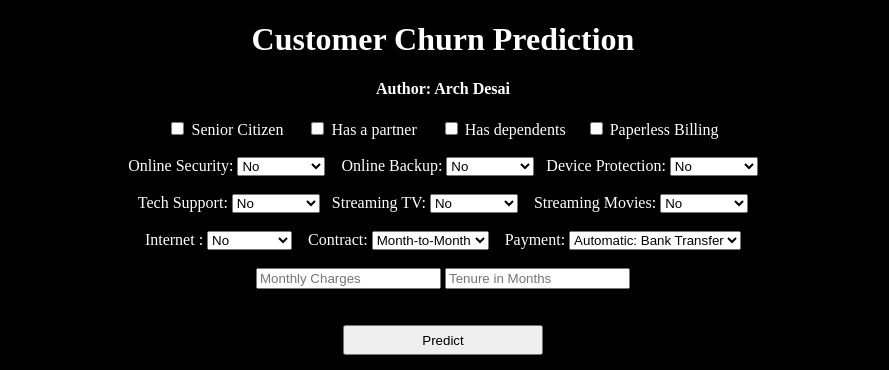
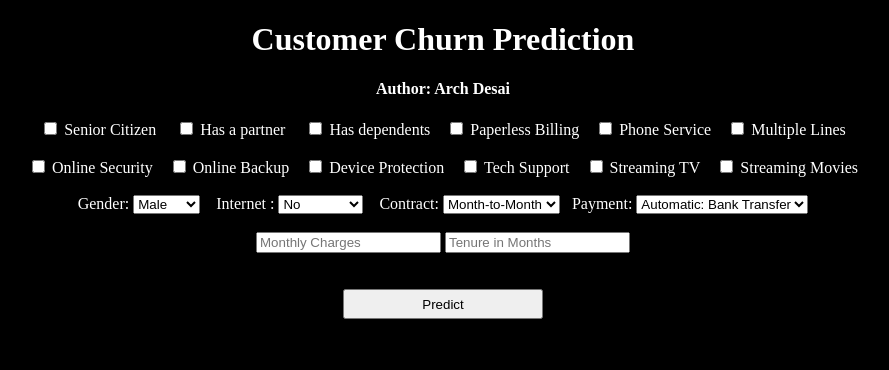
Before and after one commit to girinath01/analysis, a Flask app: page / in a window 1280 px wide. Shown: the top 370 px of the page, without its empty margins (197-1086 px from the left). Run offline with Flask 2, Linux system fonts and the light colour scheme; parts of the project's set-up code (start-up, migrations or seed data) failed here and were passed over.

Commit message:
Add files via upload

```diff
--- a/templates/index.html
+++ b/templates/index.html
@@ -5,7 +5,7 @@
   <title>Customer Churn Prediction</title>
 </head>
 
-<body style="background: Black" text="white">
+<body style="background: black" text="white">
 
  <div class="login">
 	<center><h1>Customer Churn Prediction</h1></center>
@@ -16,63 +16,43 @@
 
     <center>
       <input type="checkbox" id="SeniorCitizen" name="SeniorCitizen" value=1>
-      <label for="SeniorCitizen"> Senior Citizen</label> &nbsp;&nbsp;&nbsp;&nbsp;
+      <label for="SeniorCitizen"> Senior Citizen</label> &nbsp;&nbsp;&nbsp;
       <input type="checkbox" id="Partner" name="Partner" value=1>
-      <label for="Partner">Has a partner</label> &nbsp;&nbsp;&nbsp;&nbsp;
+      <label for="Partner">Has a partner</label> &nbsp;&nbsp;&nbsp;
       <input type="checkbox" id="Dependents" name="Dependents" value=1>
-      <label for="Dependents">Has dependents</label>&nbsp;&nbsp;&nbsp;&nbsp;
+      <label for="Dependents">Has dependents</label>&nbsp;&nbsp;&nbsp;
       <input type="checkbox" id="PaperlessBilling" name="PaperlessBilling" value=1>
-      <label for="PaperlessBilling">Paperless Billing</label>
+      <label for="PaperlessBilling">Paperless Billing</label>&nbsp;&nbsp;&nbsp;
+      <input type="checkbox" id="PhoneService" name="PhoneService" value=1>
+      <label for="PhoneService">Phone Service</label>&nbsp;&nbsp;&nbsp;
+      <input type="checkbox" id="MultipleLines" name="MultipleLines" value=1>
+      <label for="MultipleLines">Multiple Lines</label>
     </center>
     <br>
 
     <center>
-      <label for="OnlineSecurity">Online Security:</label>
-        <select id="OnlineSecurity" name="OnlineSecurity">
-            <option value=0>No</option>
-            <option value=1>Yes</option>
-              <option value=2>No Internet</option>
+      <input type="checkbox" id="OnlineSecurity" name="OnlineSecurity" value=1>
+      <label for="OnlineSecurity">Online Security</label>&nbsp;&nbsp;&nbsp;
+      <input type="checkbox" id="OnlineBackup" name="OnlineBackup" value=1>
+      <label for="OnlineBackup">Online Backup</label>&nbsp;&nbsp;&nbsp;
+      <input type="checkbox" id="DeviceProtection" name="DeviceProtection" value=1>
+      <label for="DeviceProtection">Device Protection</label>&nbsp;&nbsp;&nbsp;
+      <input type="checkbox" id="TechSupport" name="TechSupport" value=1>
+      <label for="TechSupport">Tech Support</label>&nbsp;&nbsp;&nbsp;
+      <input type="checkbox" id="StreamingTV" name="StreamingTV" value=1>
+      <label for="StreamingTV">Streaming TV</label>&nbsp;&nbsp;&nbsp;
+      <input type="checkbox" id="StreamingMovies" name="StreamingMovies" value=1>
+      <label for="StreamingMovies">Streaming Movies</label>
+     </center>
+     <br>
+
+    <center>
+      <label for="gender">Gender:</label>
+        <select id="gender" name="gender">
+            <option value=0>Male</option>
+            <option value=1>Female</option>
         </select> &nbsp;&nbsp;
 
-      <label for="OnlineBackup">Online Backup:</label>
-        <select id="OnlineBackup" name="OnlineBackup">
-            <option value=0>No</option>
-            <option value=1>Yes</option>
-              <option value=2>No Internet</option>
-      </select>&nbsp;&nbsp;
-
-      <label for="DeviceProtection">Device Protection:</label>
-        <select id="DeviceProtection" name="DeviceProtection">
-            <option value=0>No</option>
-            <option value=1>Yes</option>
-              <option value=2>No Internet</option>
-        </select>
-        </center><br>
-
-    <center>
-
-        <label for="TechSupport">Tech Support:</label>
-        	<select id="TechSupport" name="TechSupport">
-          		<option value=0>No</option>
-          		<option value=1>Yes</option>
-                <option value=2>No Internet</option>
-        	</select>&nbsp;&nbsp;
-
-      <label for="StreamingTV">Streaming TV:</label>
-      	<select id="StreamingTV" name="StreamingTV">
-        		<option value=0>No</option>
-        		<option value=1>Yes</option>
-              <option value=2>No Internet</option>
-      	</select>
-      &nbsp;&nbsp;
-      <label for="StreamingMovies">Streaming Movies:</label>
-      	<select id="StreamingMovies" name="StreamingMovies">
-        		<option value=0>No</option>
-        		<option value=1>Yes</option>
-              <option value=2>No Internet</option>
-      	</select></center>
-
-      <center><br>
       <label for="InternetService">Internet :</label>
       	<select id="InternetService" name="InternetService">
         		<option value=0>No</option>
@@ -85,8 +65,7 @@
         		<option value=0>Month-to-Month</option>
         		<option value=1>One-Year</option>
               <option value=2>Two-Year</option>
-	</select>
-  &nbsp;&nbsp;
+	      </select>&nbsp;&nbsp;
 
         <label for="PaymentMethod">Payment:</label>
         	<select id="PaymentMethod" name="PaymentMethod">
@@ -97,6 +76,7 @@
         	</select>
       </center>
 <br>
+
 <center>
 		<input type="number"  min="0" name="MonthlyCharges" placeholder="Monthly Charges" required="required" />
 <input type="number"  min="0" name="Tenure" placeholder="Tenure in Months" required="required" />
@@ -116,11 +96,12 @@
 
   <br>
   <br>
-  <input type="image" src= {{url_1}} alt="Submit Form" height="100" width="160" onerror="this.style.display='none'"/>
-
+  <input type="image" src= {{url_3}} alt="Submit Form" height="180" width="233" onerror="this.style.display='none'"/>
+  <input type="image" src= {{url_1}} alt="Submit Form" height="180" width="233" onerror="this.style.display='none'"/>
+  <input type="image" src= {{url_4}} alt="Submit Form" height="180" width="233" onerror="this.style.display='none'"/>
   <br>
   <br>
-  <input type="image" src= {{url_2}} alt="Submit Form" height="130" width="750" onerror="this.style.display='none'"/>
+  <input type="image" src= {{url_2}} alt="Submit Form" height="150" width="711" onerror="this.style.display='none'"/>
   </center>
  </div>
 
```
Lines whose indentation alone changed are shown as unchanged.
